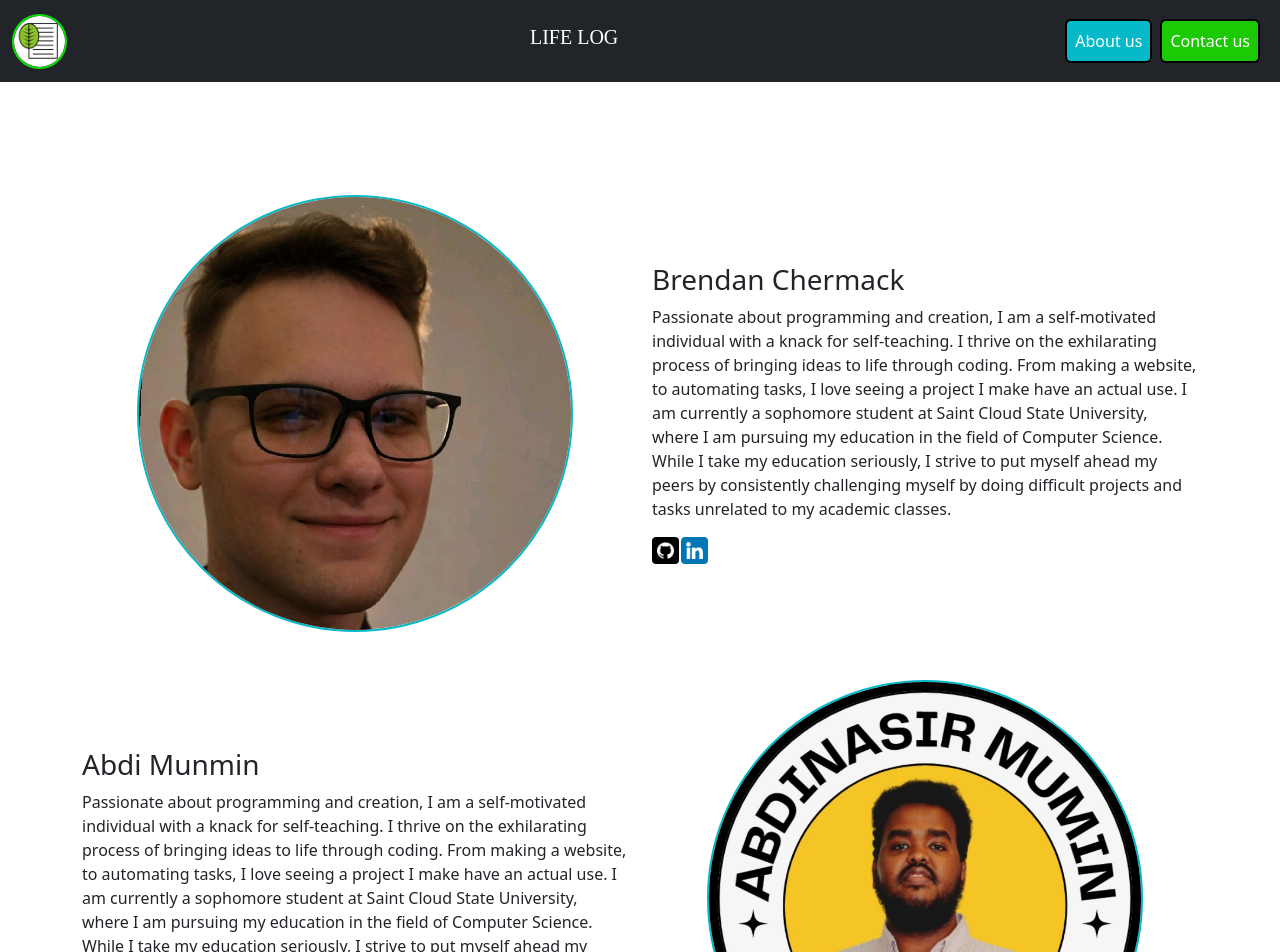
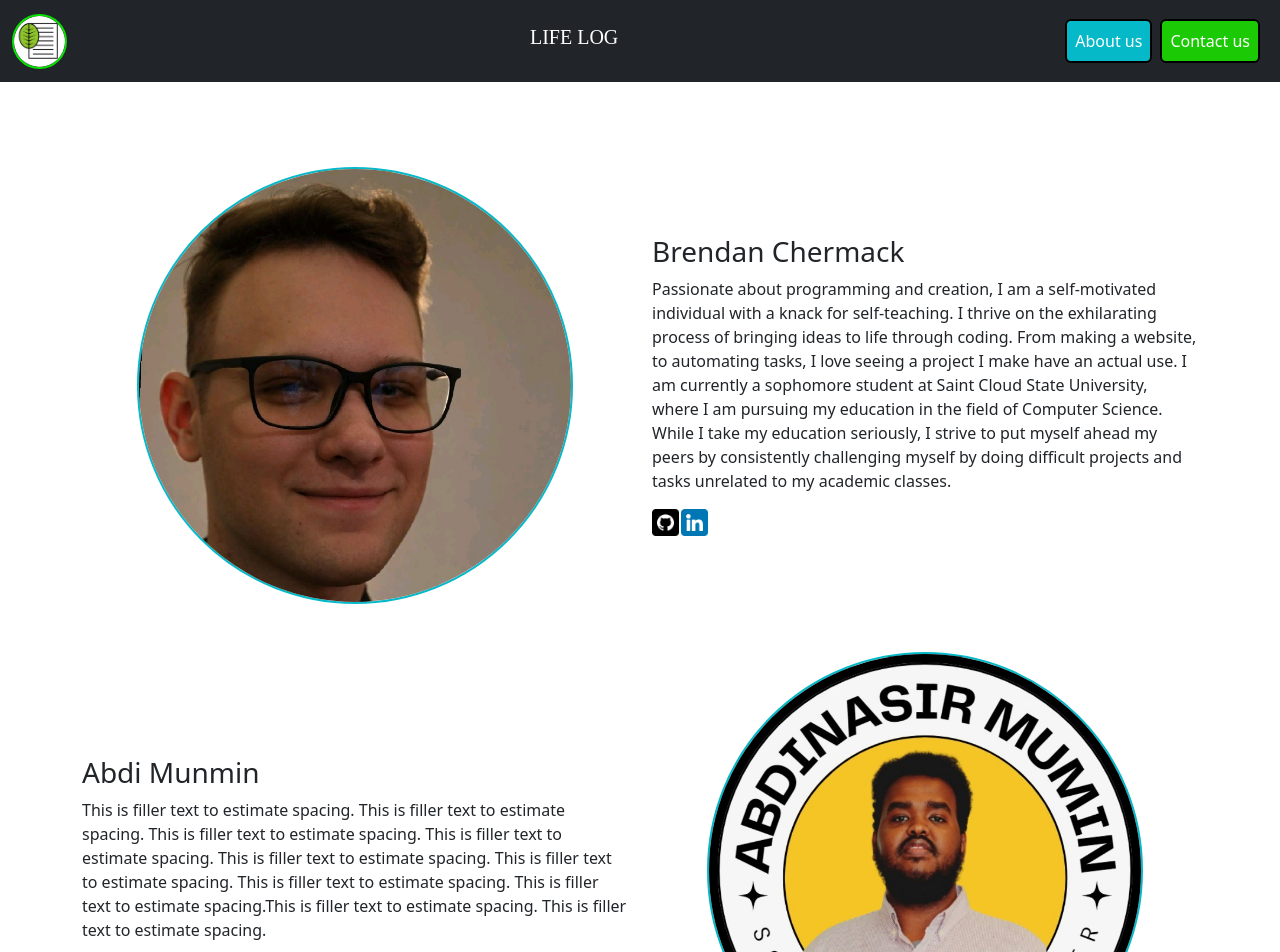
Before and after one commit to AbdinasirM/life-log-Website, an Angular app in the folder life-log/: page /about-us in a window 1280 px wide. Shown: the top 952 px of the page. Built offline with nearby package versions, Linux system fonts and the light colour scheme.

Commit message:
margin spacing

```diff
--- a/life-log/src/app/about-us/about-us.component.html
+++ b/life-log/src/app/about-us/about-us.component.html
@@ -27,9 +27,7 @@
 					<img src="./assets/github.png" alt="" />
 				</a>
 				<a href="https://www.linkedin.com/in/brendanchermack/">
-					<img
-						src="./assets/linkedin.png"
-						alt="" />
+					<img src="./assets/linkedin.png" alt="" />
 				</a>
 			</div>
 		</div>
@@ -38,25 +36,21 @@
 		<div class="col-sm-6">
 			<h3>Abdi Munmin</h3>
 			<p class="aboutPara">
-				Passionate about programming and creation, I am a self-motivated
-				individual with a knack for self-teaching. I thrive on the
-				exhilarating process of bringing ideas to life through coding.
-				From making a website, to automating tasks, I love seeing a
-				project I make have an actual use. I am currently a sophomore
-				student at Saint Cloud State University, where I am pursuing my
-				education in the field of Computer Science. While I take my
-				education seriously, I strive to put myself ahead my peers by
-				consistently challenging myself by doing difficult projects and
-				tasks unrelated to my academic classes.
+				This is filler text to estimate spacing. This is filler text to
+				estimate spacing. This is filler text to estimate spacing. This
+				is filler text to estimate spacing. This is filler text to
+				estimate spacing. This is filler text to estimate spacing. This
+				is filler text to estimate spacing. This is filler text to
+				estimate spacing.This is filler text to estimate spacing. This
+				is filler text to estimate spacing.
 			</p>
 			<div class="icons mt-0">
 				<a href="https://github.com/AbdinasirM">
 					<img src="./assets/github.png" alt="" />
 				</a>
-				<a href="https://www.linkedin.com/in/abdinasir-mumin-566b30177/">
-					<img
-						src="./assets/linkedin.png"
-						alt="" />
+				<a
+					href="https://www.linkedin.com/in/abdinasir-mumin-566b30177/">
+					<img src="./assets/linkedin.png" alt="" />
 				</a>
 			</div>
 		</div>
--- a/life-log/src/app/about-us/about-us.component.scss
+++ b/life-log/src/app/about-us/about-us.component.scss
@@ -1,9 +1,8 @@
 .row {
     align-items: center;
-    margin-top: 17.5%;
+    margin-top: 15%;
 	top: 17.5%;
 	transform: transformY(17.5);
-
 }
 .icons img{
     width: auto;
```
